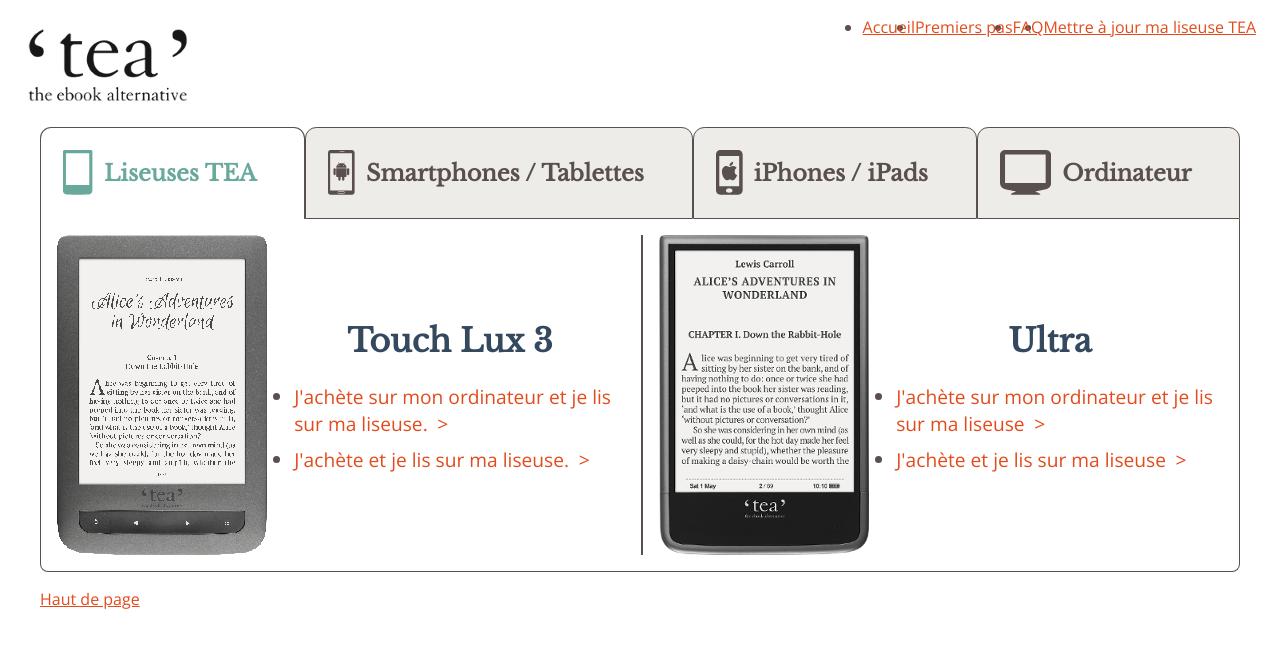
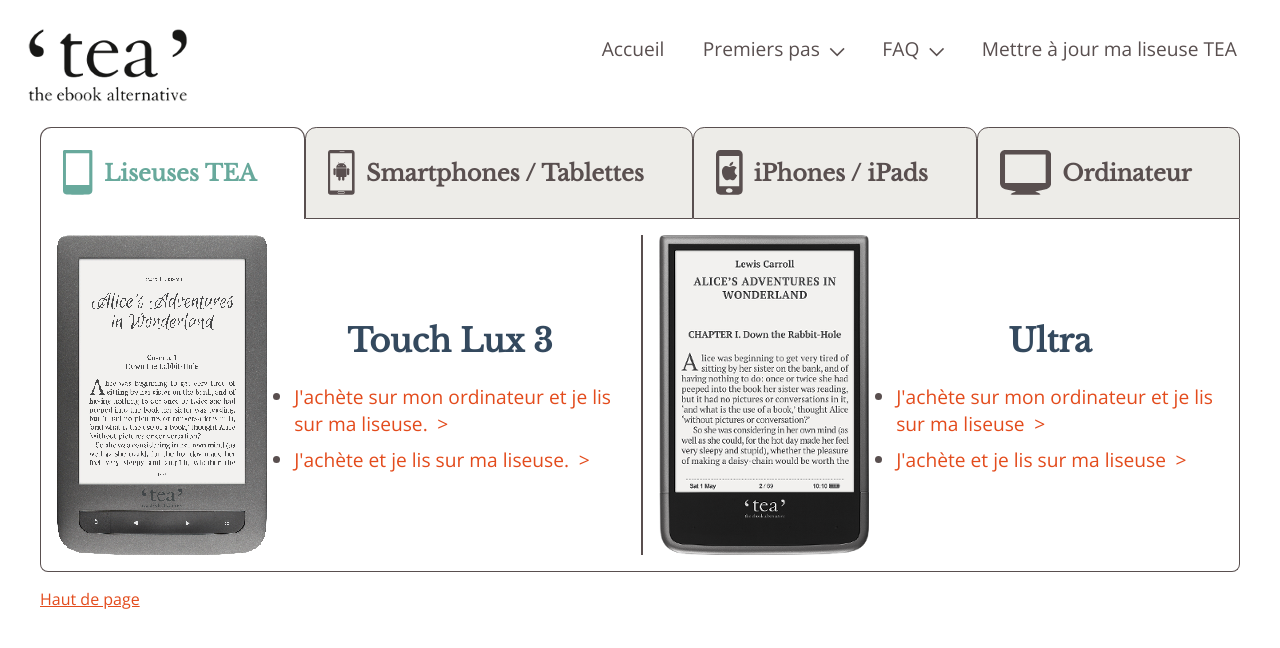
Before and after one commit to TEA-ebook/help-center, a Jekyll site: the page built from index.html, in a window 1280 px wide. Shown: the top 648 px of the page. Built offline with Jekyll 4.4.1, drawn with Linux system fonts in a browser that asks for light colours; nearby versions of some CDN libraries; library files that are not in the unit come from our copies.

Commit message:
Mod: make it pretty

```diff
--- a/_sass/style.scss
+++ b/_sass/style.scss
@@ -8,6 +8,71 @@
 }
 a {
   color: $linkColor;
+}
+
+// Top menu
+header {
+  nav {
+    & > ul {
+      list-style: none;
+
+      & > li {
+        & > a {
+          color: $menuLink;
+          font-size: 1.2em;
+          text-decoration: none;
+          display: inline-block;
+          padding: 1em;
+          background-color: $backgroundMenu;
+
+          &:hover, &.active {
+            background-color: $backgroundMenuHover;
+          }
+        }
+        &.dropdown{
+          & > a::after {
+            content: "⌵";
+            font-weight: bold;
+            margin-left: 0.5em;
+            vertical-align: top;
+          }
+        }
+        .dropdown-menu {
+          background-color: $backgroundMenuHover;
+          list-style: none;
+          margin: 0;
+          padding: 0.5em 0;
+
+          .title {
+            padding: 0.5em 1em;
+            font-weight: bold;
+          }
+          li {
+            a {
+              color: $menuLink;
+              padding: 0.5em 1em;
+              text-decoration: none;
+              display: inline-block;
+              width: 100%;
+
+              &:hover {
+                background-color: $backgroundMenu;
+              }
+            }
+            &.sub-link {
+              a {
+                padding-left: 3em;
+              }
+            }
+            &.divider {
+              border-bottom: 1px solid;
+              padding: 0.5em 0;
+            }
+          }
+        }
+      }
+    }
+  }
 }
 
 // ----- HOME -----
--- a/_sass/variable.scss
+++ b/_sass/variable.scss
@@ -14,6 +14,12 @@
 $textColor: $taupe;
 $linkColor: $orange;
 
+//Top menu
+$backgroundMenuHover: $beige;
+$backgroundMenu: white;
+$menuLink: $taupe;
+$menuShadows: $taupe;
+
 // ----- HOME -----
 // Tabs device home
 $textTab: $taupe;
```
